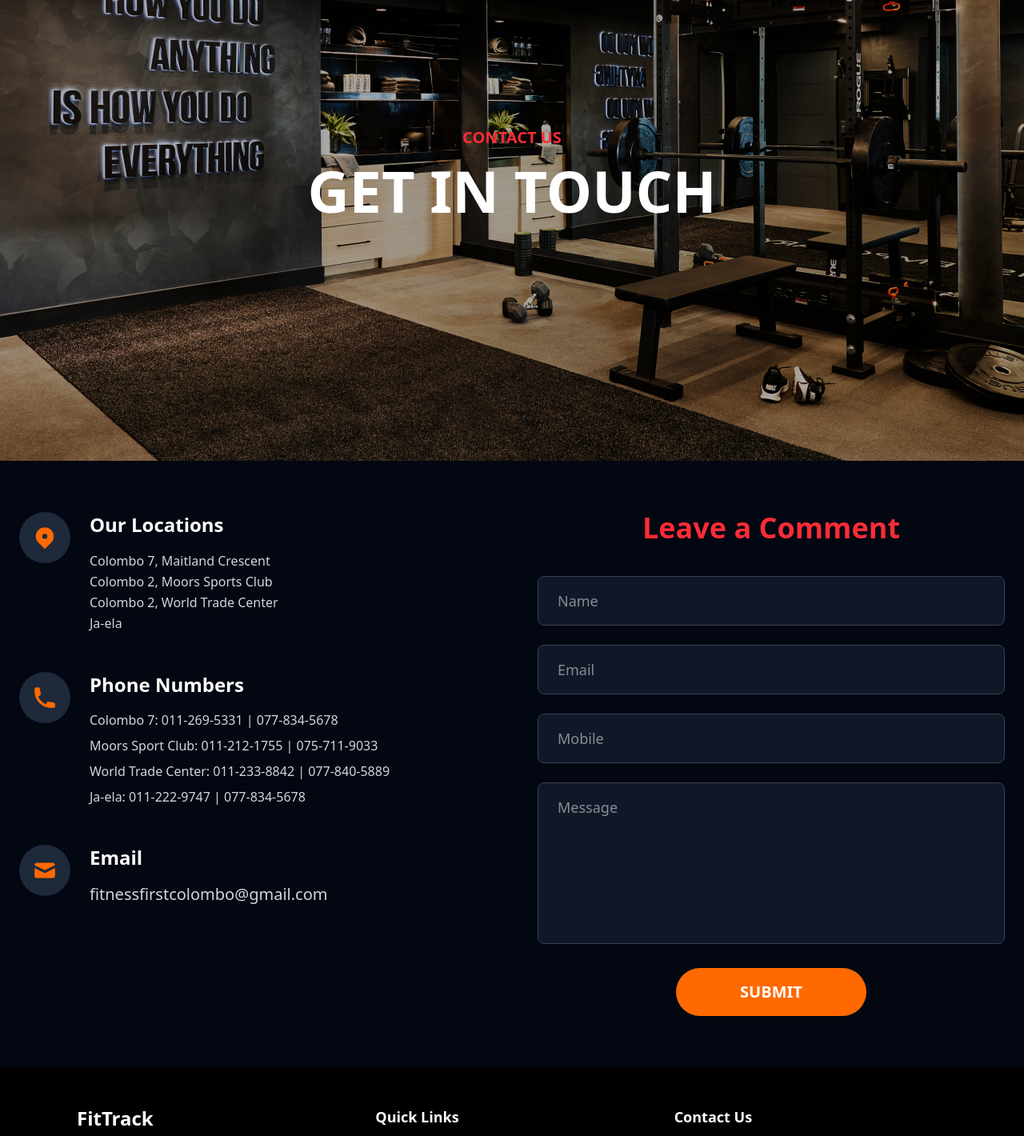
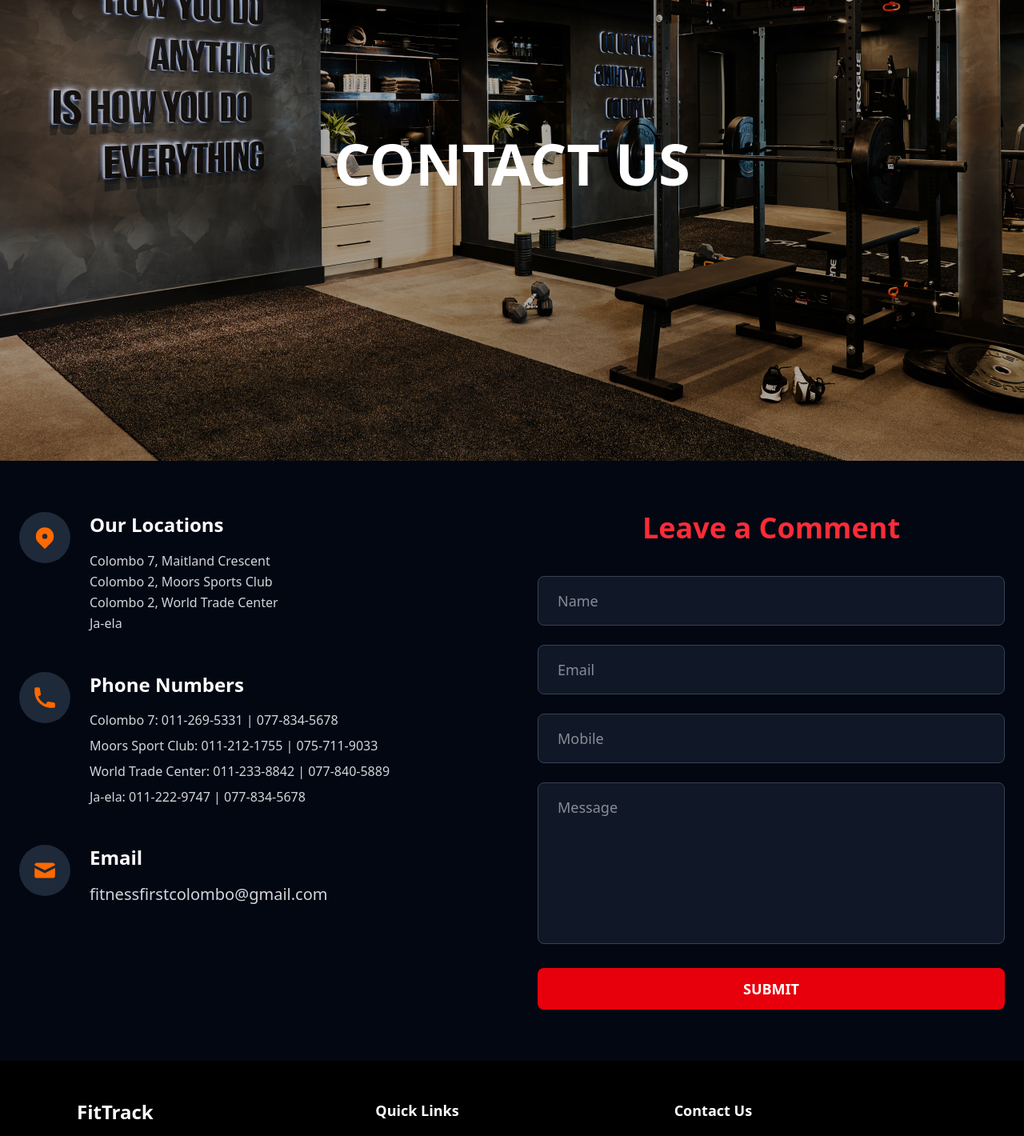
Before and after one commit to SathsaraniBS/GYM, a React app in the folder frontend/: page /contact in a window 1280 px wide. Shown: the part 224-1644 px from the top of the page at 80% size. Built offline with nearby package versions, Linux system fonts and the light colour scheme; the HTML template or start-up script is replaced by a standard one.

Commit message:
Update Contact Page: enhance title styling and improve submit button design

```diff
--- a/frontend/src/components/Contact.jsx
+++ b/frontend/src/components/Contact.jsx
@@ -31,9 +31,14 @@ const ContactPage = () => {
       {/* Hero Section */}
       <section className="relative min-h-screen flex items-center justify-center bg-cover bg-center bg-no-repeat bg-[url('/a3.jpg')] bg-black/30 bg-blend-multiply pt-20">
         <div className="text-center z-10">
-          <p className="text-red-500 text-xl font-semibold uppercase mb-4">Contact Us</p>
-          <h1 className="text-5xl md:text-7xl font-bold">GET IN TOUCH</h1>
+          <div className="title mb-6 font-bold">
+            <h1 className="text-5xl sm:text-6xl lg:text-7xl leading-tight">
+              CONTACT US
+            </h1>
+          </div>
+
         </div>
+
       </section>
 
       {/* Main Contact Section */}
@@ -135,7 +140,7 @@ const ContactPage = () => {
                 <div className="text-center">
                   <button
                     type="submit"
-                    className="bg-orange-500 hover:bg-orange-600 text-white font-bold text-xl px-20 py-4 rounded-full transition transform hover:scale-105"
+                    className="bg-red-500 w-full bg-red-600 text-lg font-semibold text-white p-3 rounded-lg hover:bg-red-700 transition duration-300"
                   >
                     SUBMIT
                   </button>
```
